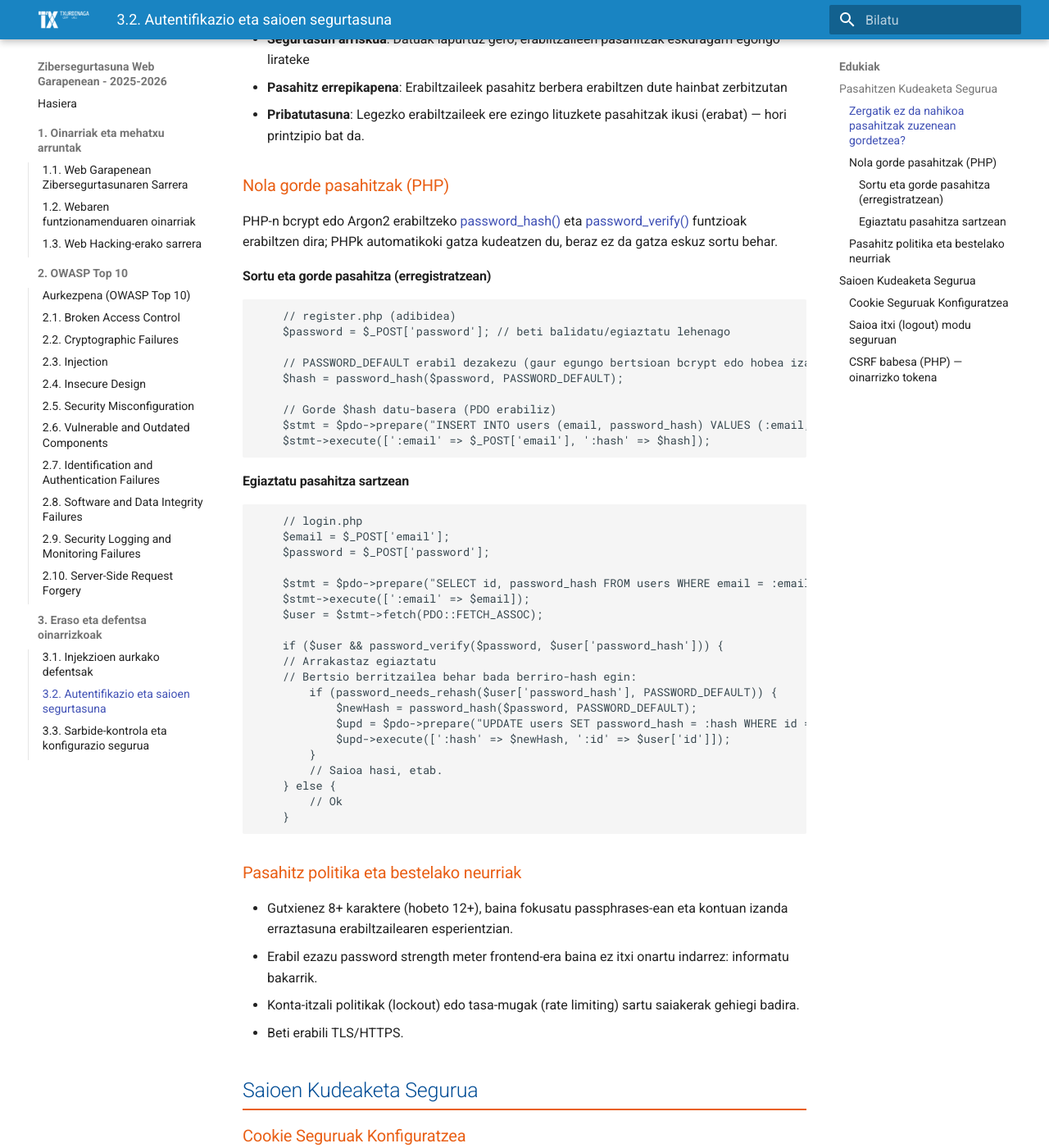
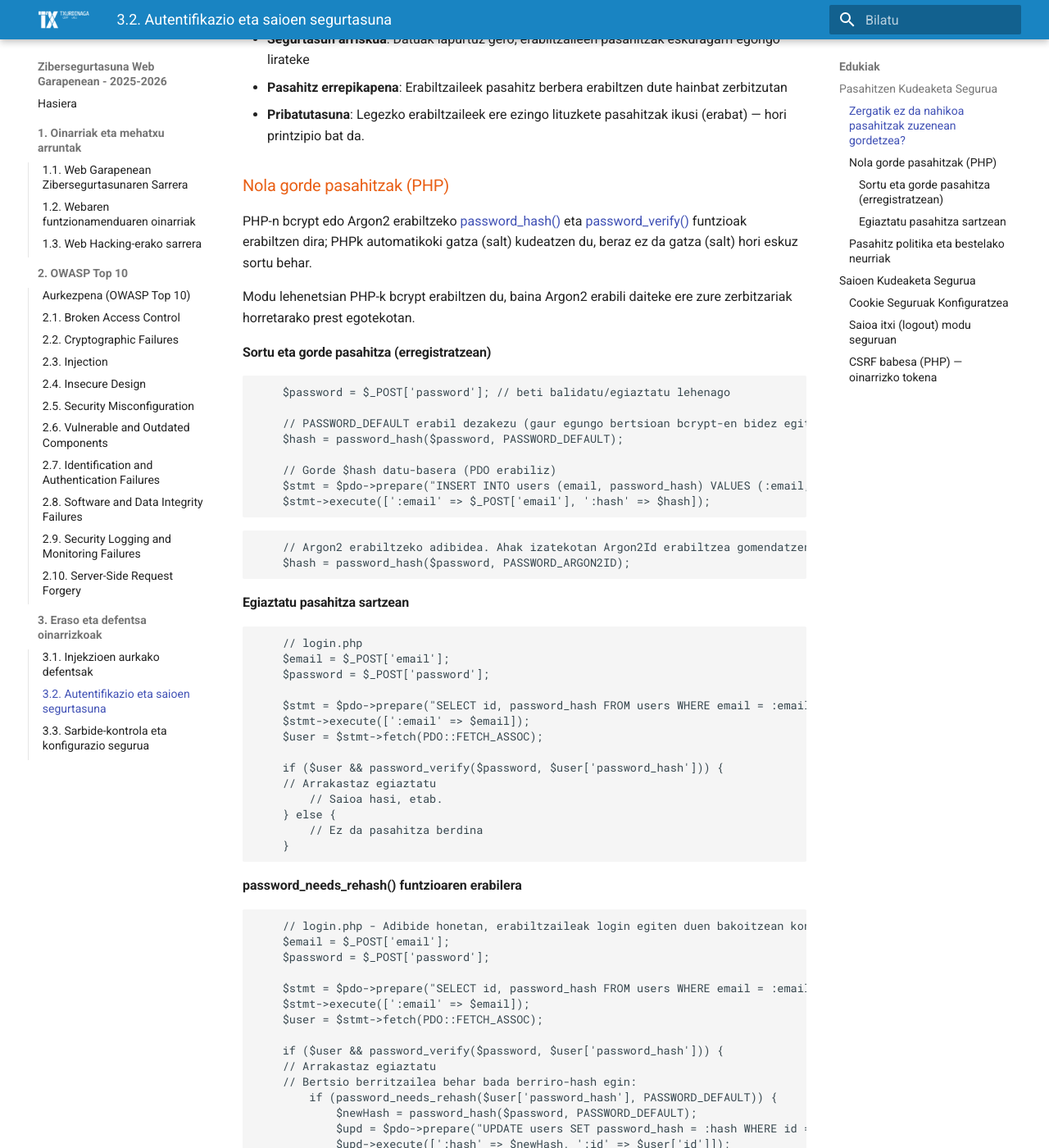
Before and after one commit to martinezjone/ziber_apunteak, an MkDocs documentation site: the page built from docs/eraso_defentsak/autentifikazioa.md, in a window 1280 px wide and 1400 px high, scrolled down 249 px. Shown: the whole window at 82% size. Built offline with MkDocs 1.6.1 and Material for MkDocs 9.7.7, drawn with Linux system fonts in a browser that asks for light colours; some of the changed text lies outside the part shown.

Commit message:
Autentifikazioa

````diff
--- a/docs/eraso_defentsak/autentifikazioa.md
+++ b/docs/eraso_defentsak/autentifikazioa.md
@@ -10,15 +10,16 @@
 
 ### Nola gorde pasahitzak (PHP)
 
-PHP-n bcrypt edo Argon2 erabiltzeko [password_hash()](https://www.php.net/manual/es/function.password-hash.php) eta [password_verify()](https://www.php.net/manual/es/function.password-verify.php) funtzioak erabiltzen dira; PHPk automatikoki gatza kudeatzen du, beraz ez da gatza eskuz sortu behar.
+PHP-n bcrypt edo Argon2 erabiltzeko [password_hash()](https://www.php.net/manual/es/function.password-hash.php) eta [password_verify()](https://www.php.net/manual/es/function.password-verify.php) funtzioak erabiltzen dira; PHPk automatikoki gatza (salt) kudeatzen du, beraz ez da gatza (salt) hori eskuz sortu behar.
+
+Modu lehenetsian PHP-k bcrypt erabiltzen du, baina Argon2 erabili daiteke ere zure zerbitzariak horretarako prest egotekotan.
 
 #### Sortu eta gorde pasahitza (erregistratzean)
 
 ```php
-    // register.php (adibidea)
     $password = $_POST['password']; // beti balidatu/egiaztatu lehenago
 
-    // PASSWORD_DEFAULT erabil dezakezu (gaur egungo bertsioan bcrypt edo hobea izango da)
+    // PASSWORD_DEFAULT erabil dezakezu (gaur egungo bertsioan bcrypt-en bidez egiten da)
     $hash = password_hash($password, PASSWORD_DEFAULT);
 
     // Gorde $hash datu-basera (PDO erabiliz)
@@ -26,10 +27,35 @@ PHP-n bcrypt edo Argon2 erabiltzeko [password_hash()](https://www.php.net/manual
     $stmt->execute([':email' => $_POST['email'], ':hash' => $hash]);
 ```
 
+```php
+    // Argon2 erabiltzeko adibidea. Ahak izatekotan Argon2Id erabiltzea gomendatzen da.
+    $hash = password_hash($password, PASSWORD_ARGON2ID);
+```
+
 #### Egiaztatu pasahitza sartzean
+
 
 ```php
     // login.php
+    $email = $_POST['email'];
+    $password = $_POST['password'];
+
+    $stmt = $pdo->prepare("SELECT id, password_hash FROM users WHERE email = :email LIMIT 1");
+    $stmt->execute([':email' => $email]);
+    $user = $stmt->fetch(PDO::FETCH_ASSOC);
+
+    if ($user && password_verify($password, $user['password_hash'])) {
+    // Arrakastaz egiaztatu
+        // Saioa hasi, etab.
+    } else {
+        // Ez da pasahitza berdina
+    }
+```
+
+**password_needs_rehash() funtzioaren erabilera**
+
+```php
+    // login.php - Adibide honetan, erabiltzaileak login egiten duen bakoitzean konfirmatuko du ia erabiltzen duen hash "obsoleto" dagoen, eta egotekotan berriro hasheatuko luke.
     $email = $_POST['email'];
     $password = $_POST['password'];
 
@@ -47,7 +73,7 @@ PHP-n bcrypt edo Argon2 erabiltzeko [password_hash()](https://www.php.net/manual
         }
         // Saioa hasi, etab.
     } else {
-        // Ok
+         // Ez da pasahitza berdina
     }
 ```
 
@@ -57,6 +83,10 @@ PHP-n bcrypt edo Argon2 erabiltzeko [password_hash()](https://www.php.net/manual
 - Erabil ezazu password strength meter frontend-era baina ez itxi onartu indarrez: informatu bakarrik.
 - Konta-itzali politikak (lockout) edo tasa-mugak (rate limiting) sartu saiakerak gehiegi badira.
 - Beti erabili TLS/HTTPS.
+
+- Ez erabili md5() eta sha1(). Ez dira seguruak, eta hiztegi/rainbow tableekin apurtzeko oso errazak dira.
+- Ez gorde pasahitzik testu lauan.
+- Ez asmatu zure hash/enkriptazio sistema propioa.
 
 ## Saioen Kudeaketa Segurua
 
@@ -76,6 +106,10 @@ Ezarri cookie-aren parametro seguruak session_set_cookie_params() erabiliz sessi
     session_set_cookie_params($cookieParams);
     session_start();
 ```
+
+**session_regenerate_id(true) **
+
+
 
 ### Saioa itxi (logout) modu seguruan
 
````
Also changed, not shown: site/eraso_defentsak/injekzioak/index.html, site/search/search_index.json.
